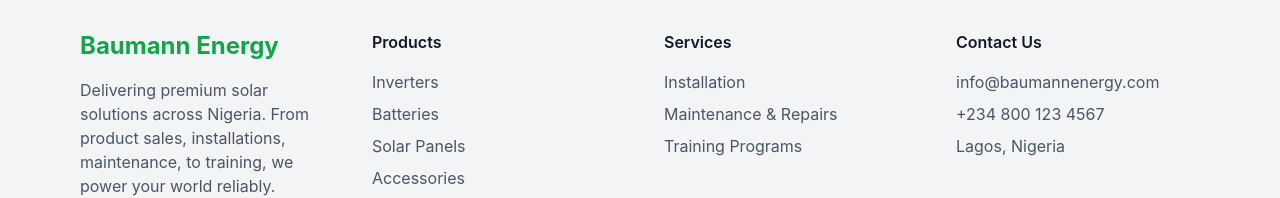
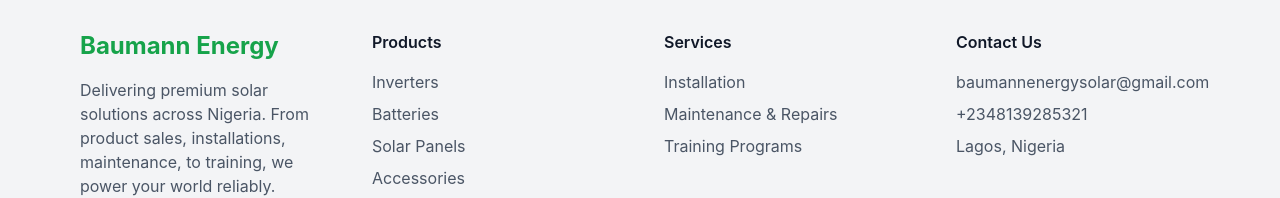
Before and after one commit to Duruewurusc/Baumann-Energy-Website, a React (Vite) app: page / in a window 1280 px wide. Shown: the part 5340-5538 px from the top of the page. Built offline with nearby package versions, Linux system fonts and the light colour scheme.

Commit message:
Update contact information in Footer component for accuracy

```diff
--- a/src/components/Footer.jsx
+++ b/src/components/Footer.jsx
@@ -70,8 +70,8 @@
         {/* Contact */}
         <div>
           <h4 className="font-semibold text-gray-900 mb-4">Contact Us</h4>
-          <p className="text-gray-600 mb-2">info@baumannenergy.com</p>
-          <p className="text-gray-600 mb-2">+234 800 123 4567</p>
+          <p className="text-gray-600 mb-2">baumannenergysolar@gmail.com</p>
+          <p className="text-gray-600 mb-2">+2348139285321</p>
           <p className="text-gray-600">Lagos, Nigeria</p>
         </div>
       </div>
```
